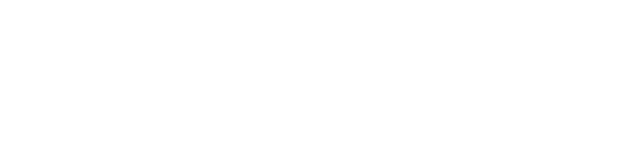
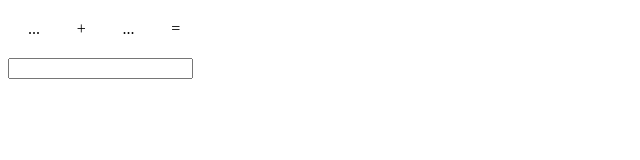
Before and after one commit to stanilavjarysta/firstrep, a plain HTML site: page index.html in a window 1280 px wide. Shown: the whole page, without its empty margins (0-640 px from the left). Drawn offline with Linux system fonts and the light colour scheme.

Commit message:
random num1 and num2

```diff
--- a/index.html
+++ b/index.html
@@ -7,6 +7,12 @@
     <script src="script.js" defer></script>
 </head>
 <body>
-
+<div class="captcha">
+    <div class="firstNumber">...</div>
+    <div class="plus">+</div>
+    <div class="secondNumber">...</div>
+    <div class="equal">=</div>
+</div>
+<input type="text" name="captcha" className="result" maxLength="2" value="">
 </body>
 </html>
--- a/script.js
+++ b/script.js
@@ -1 +1,14 @@
-console.log("pirmas komitas")
+// const random_number = Math.random();
+//
+// alert(number);
+//
+// const random_number = Math.round(Math.random() * 10);
+
+function myRandom (from, to)  {
+    return Math.round((Math.random() * (to - from + 1)) + from);
+}
+
+let rand_num1 = myRandom(1,9);   //задаем диапазон для первого числа от 1 до 9
+rand_num2 = myRandom(1,7);   //задаем диапазон для второго числа от 1 до 7
+sum = rand_num1 + rand_num2; //вычисляем сумму двух случайных чисел
+console.log(rand_num1)
--- a/style.css
+++ b/style.css
@@ -0,0 +1,15 @@
+/*konteineris*/
+.captcha {
+    display: flex;
+    margin: 20px;
+}
+
+
+/*flex elementai/*/
+   .firstNumber,
+   .plus,
+   .secondNumber,
+   .equal,
+   .result {
+       margin-right: 3%;
+   }
```
